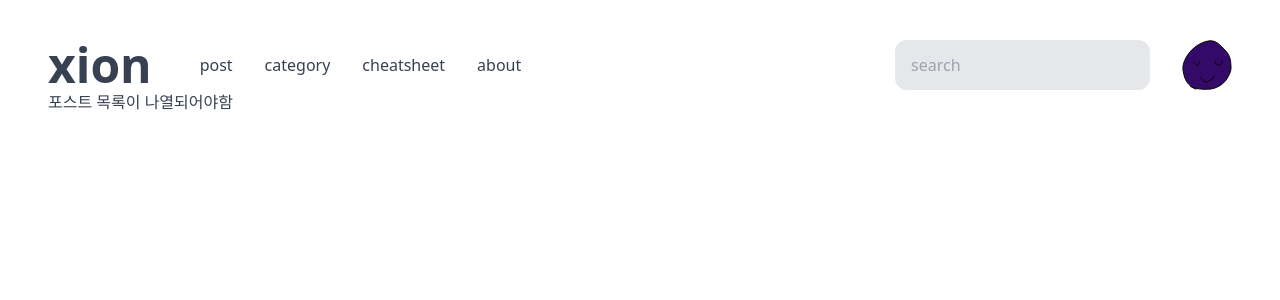
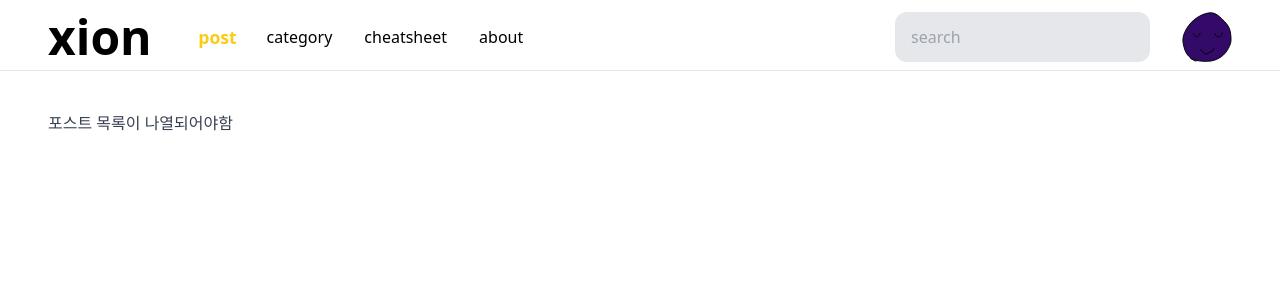
Before and after one commit to XionWCFM/devxion-blog, a Next.js app: page /post in a window 1280 px wide. Shown: the top 300 px of the page. Built offline with nearby package versions, Linux system fonts and the light colour scheme.

Commit message:
add next site map

```diff
--- /dev/null
+++ b/app/category/[tag]/page.tsx
@@ -0,0 +1,9 @@
+import React from 'react';
+
+interface pageProps {}
+
+const page = ({}: pageProps) => {
+  return <div>page</div>;
+};
+
+export default page;
--- a/app/layout.tsx
+++ b/app/layout.tsx
@@ -13,11 +13,12 @@ export default function RootLayout({
 }) {
   return (
     <html lang="en">
-      <body className="text-gray-700 transition-colors duration-300 dark:text-gray-200 dark:bg-gradient-to-br dark:from-black dark:to-gray-800  bg-white px-12 py-10 overflow-x-hidden min-h-screen">
-        {' '}
+      <body>
         <Providers>
           <Header />
-          {children}
+          <div className="text-gray-700 transition-colors duration-300 dark:text-gray-200 dark:bg-gradient-to-br dark:from-black dark:to-gray-800  bg-white px-12 py-10 overflow-x-hidden min-h-screen">
+            {children}
+          </div>
         </Providers>
       </body>
     </html>
--- a/app/page.tsx
+++ b/app/page.tsx
@@ -1,5 +1,9 @@
 import Image from 'next/image';
 export const runtime = 'edge';
 export default function Home() {
-  return <div className=" h-[5000px]">어엄준엄식</div>;
+  return (
+    <main>
+      <div className=" h-[5000px]">안녕하세요</div>
+    </main>
+  );
 }
--- a/app/post/[slug]/page.tsx
+++ b/app/post/[slug]/page.tsx
@@ -12,13 +12,14 @@ interface pageProps {
 
 const getDocFromparams = (slug: string) => {
   const post = allPosts.find((doc) => doc.slugAsParams === slug);
+
   if (!post) notFound();
   return post;
 };
 
 const page = ({ params: { slug } }: pageProps) => {
   const post = getDocFromparams(slug);
-
+  console.log(post);
   return (
     <div>
       <Mdx code={post.body.code} />
--- a/components/index.ts
+++ b/components/index.ts
@@ -8,3 +8,4 @@ export { default as DarkModeToggleBtn } from './helper-components/DarkModeToggle
 
 // ui
 export { default as Header } from './ui-components/Header';
+export { default as Footer } from './ui-components/Footer';
--- /dev/null
+++ b/components/ui-components/Footer.tsx
@@ -0,0 +1,9 @@
+import React from 'react';
+
+interface FooterProps {}
+
+const Footer = ({}: FooterProps) => {
+  return <div>Footer</div>;
+};
+
+export default Footer;
--- a/components/ui-components/Header.tsx
+++ b/components/ui-components/Header.tsx
@@ -1,28 +1,63 @@
+'use client';
 import Link from 'next/link';
 import React from 'react';
+import { usePathname } from 'next/navigation';
 import DarkModeToggleBtn from '../helper-components/DarkModeToggleBtn';
+import { cva } from 'class-variance-authority';
+import { cn } from '@/utils';
+
+const HighlightVariants = cva(
+  `transition-all duration-300
+  hover:text-yellow-400 hover:font-extrabold
+  `,
+  {
+    variants: {
+      variant: {
+        default: 'hover:scale-110',
+        highlight: ' text-yellow-400 font-extrabold scale-110',
+      },
+    },
+    defaultVariants: {
+      variant: 'default',
+    },
+  },
+);
+
+const navigateArray = ['post', 'category', 'cheatsheet', 'about'];
 
 interface HeaderProps {}
 
 const Header = ({}: HeaderProps) => {
+  const currentRoute = usePathname();
   return (
-    <header className=" sticky top-0 z-30">
-      <div className=" flex lg:flex-row flex-col lg:justify-between lg:items-center gap-y-2">
+    <header className=" sticky top-0 z-30 bg-white  pb-2 pt-3 border-b dark:border-gray-200 border-gray-200 dark:bg-black dark:bg-opacity-40 px-12 ">
+      <div className=" flex lg:flex-row flex-col lg:justify-between lg:items-center gap-y-8">
         <div className=" flex items-center gap-12">
           <Link href={'/'}>
-            <p className=" font-extrabold text-5xl cursor-pointer">xion</p>
+            <p className=" font-extrabold text-5xl cursor-pointer transition-all duration-500 hover:scale-110 ">
+              xion
+            </p>
           </Link>
           <div className=" flex gap-4 lg:gap-8">
-            <Link href={'/post'}>post</Link>
-            <Link href={'/category'}>category</Link>
-            <Link href={'/cheatsheet'}>cheatsheet</Link>
-            <Link href={'/about'}>about</Link>
+            {navigateArray.map((item) => (
+              <Link
+                href={`/${item}`}
+                key={item}
+                className={
+                  currentRoute === `/${item}`
+                    ? cn(HighlightVariants({ variant: 'highlight' }))
+                    : cn(HighlightVariants())
+                }
+              >
+                {item}
+              </Link>
+            ))}
           </div>
         </div>
-        <div className="flex gap-4 lg:gap-8">
+        <div className="flex gap-4 lg:gap-8 justify-between ">
           <input
             type="text"
-            className=" rounded-xl pl-4 pr-2 py-1 dark:bg-black dark:bg-opacity-90 dark:text-white bg-gray-200"
+            className=" rounded-xl pl-4 pr-2 py-1 dark:bg-gray-900 lg:dark:bg-black dark:bg-opacity-90 dark:text-white bg-gray-200 focus:border-2 border-yellow-500  "
             placeholder="search"
           />
           <DarkModeToggleBtn />
--- a/content/post/eunhe.mdx
+++ b/content/post/eunhe.mdx
@@ -1,6 +1,8 @@
 ---
-title: 어엄준식
-description: djdja
+title: eunhe
+description: dsffds
+published: true
+tags: react
 ---
 
 # Coz Shopping Project
--- a/content/post/gi.mdx
+++ b/content/post/gi.mdx
@@ -1,6 +1,8 @@
 ---
-title: 하이
-description: 바ㅣㅇ
+title: fgds
+description: fdsf
+published: true
+tags: react
 ---
 
 어엄준식djdjdjajd
--- a/contentlayer.config.js
+++ b/contentlayer.config.js
@@ -27,10 +27,15 @@ export const Post = defineDocumentType(() => ({
     },
     description: {
       type: 'string',
+      required: true,
     },
     published: {
       type: 'boolean',
       default: true,
+    },
+    tags: {
+      type: 'string',
+      required: true,
     },
   },
   computedFields,
--- a/package.json
+++ b/package.json
@@ -35,6 +35,7 @@
     "typescript": "5.1.3"
   },
   "devDependencies": {
-    "@cloudflare/next-on-pages": "^1.1.0"
+    "@cloudflare/next-on-pages": "^1.1.0",
+    "next-sitemap": "^4.1.3"
   }
 }
```
Also changed, not shown: 1 other file (tests, documents, lock files or other folders).
